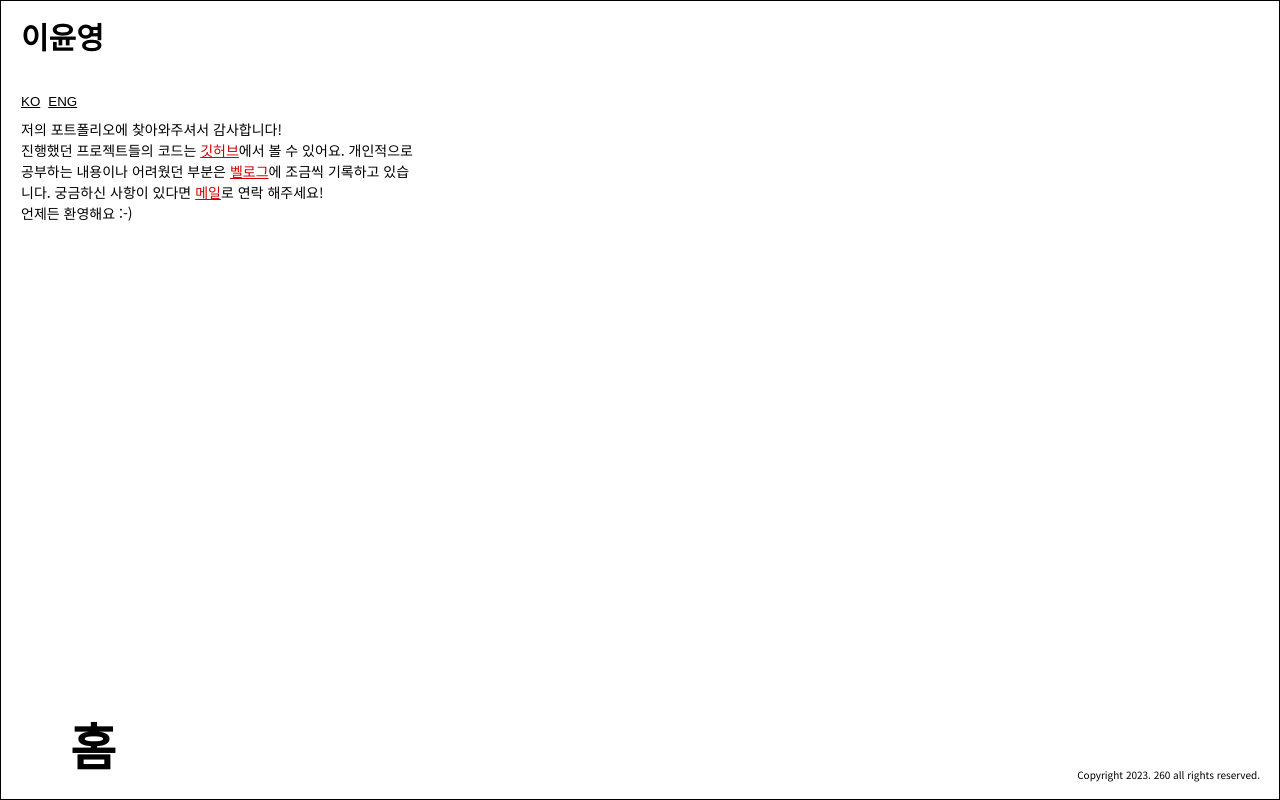
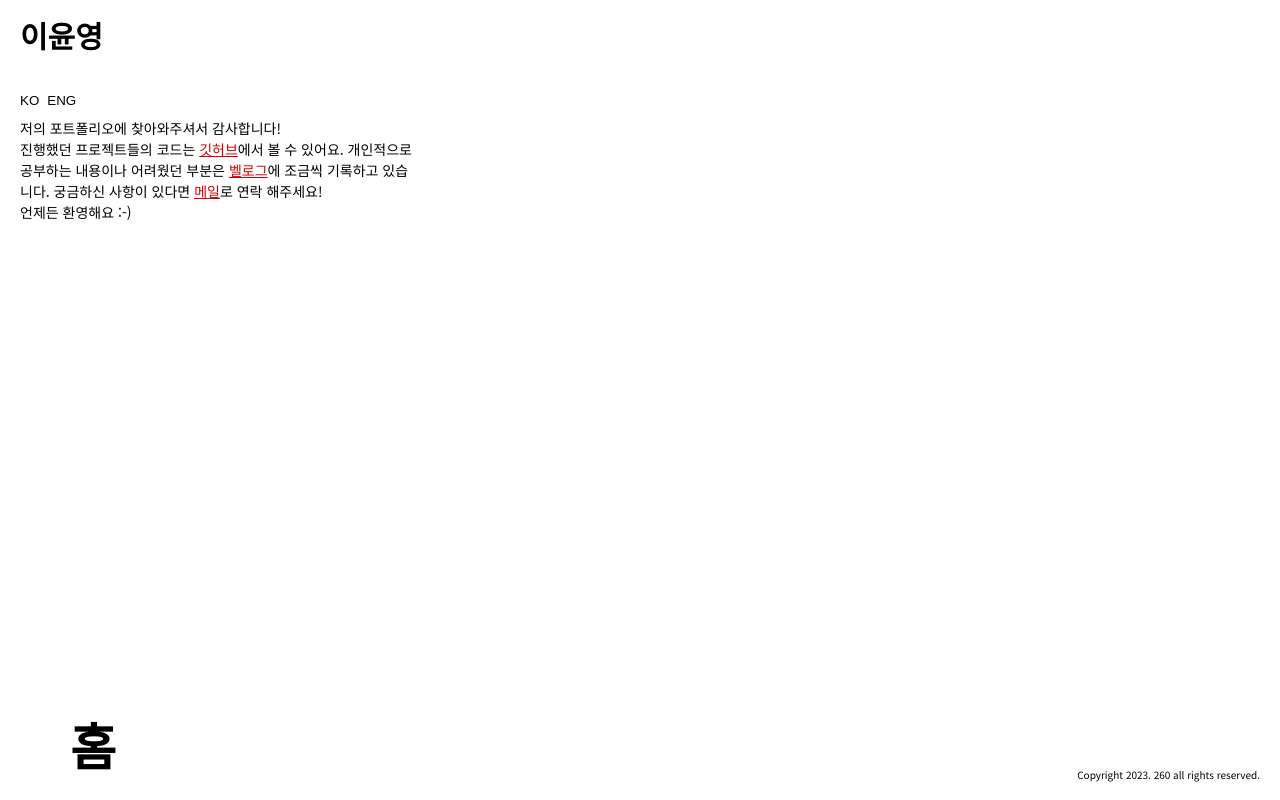
Before and after one commit to reverofyoung/portfolio_2023, a React (Create React App) app: page /about in a window 1280 px wide. Built offline with nearby package versions, Linux system fonts and the light colour scheme; some icons are missing.

Commit message:
[EDIT] 빈줄 삭제

```diff
--- a/src/pages/AboutPage.js
+++ b/src/pages/AboutPage.js
@@ -7,7 +7,7 @@ import { useEffect, useState } from "react";
 
 const MainWrap = styled.section`
     background-color: ${ colors.mainColor };
-    border: 1px solid ${ colors.fontColor };
+    /* border: 1px solid ${ colors.fontColor }; */
     color: ${ colors.fontColor };
     font-family: 'Noto Sans KR', sans-serif;
     height: 100vh;
@@ -48,7 +48,6 @@ const TitleArticle = styled.article`
 `;
 
 const AboutArticle = styled.section`
-
     display: flex;
     justify-content: space-between;
 
@@ -98,30 +97,36 @@ const AboutCon = styled.article`
         }
     }
 
-    @media screen and (max-width: 768px) {font-size: 16px; width: 100% };
+    @media screen and (max-width: 768px) { font-size: 16px; width: 100% };
 `;
 
 const LanguageBox = styled.div`
-margin-bottom: 10px;
+    margin-bottom: 10px;
     button {
         margin-right: 8px;
-        text-decoration: ${ props => props.$changeBtn ? 'none' : 'underline'};
+        text-decoration: ${ props => props.$changeBtn ? 'underline' : 'none'};
 
-        /* &:focus {
+        &:focus {
             text-decoration: underline;
-        } */
+        }
     }
 `;
 
 function AboutPage() {
-    const [englishMode, setEnglishMode] = useState(false);
+    const [enMode, setEnMode] = useState(false);
+    const [koMode, setKoMode] = useState(true);
 
     useEffect(() => {
-        setEnglishMode(false);
+        setKoMode(true);
     }, []);
 
+    const onKoreanMode = () => {
+        setEnMode(false);
+        setKoMode(true);
+    };
     const onEnglishMode = () => {
-        setEnglishMode(!englishMode);
+        setEnMode(true);
+        setKoMode(false);
     };
 
 
@@ -139,11 +144,11 @@ function AboutPage() {
                     </PersonalCon> */}
                     <AboutCon>
                         <LanguageBox>
-                            <button onClick={ onEnglishMode } $changeBtn={ englishMode }>KO</button>
-                            <button onClick={ onEnglishMode } >ENG</button>
+                            <button onClick={ onKoreanMode }>KO</button>
+                            <button onClick={ onEnglishMode }>ENG</button>
                         </LanguageBox>
                         {
-                            englishMode ?
+                            enMode ?
                             <div>
                                 <p>Thank you for visiting my portfolio!</p>
                                 <p>
--- a/src/pages/HomePage.js
+++ b/src/pages/HomePage.js
@@ -61,26 +61,29 @@ const RightArticle = styled(LayoutArticle)`
     }
 
     button {
+        cursor: pointer;
         font-size: 16px;
         line-height: 1.5;
 
         &:hover {
-            animation: ${menuAnimation} .9s ease infinite;
+            animation: ${ menuAnimation } .9s ease infinite;
             color: ${ colors.pointColor };
         }
     }
 `;
 
 const MoveImage = styled.div`
+
+    img {
+        transition: all .5s ease;
+    }
 `;
 
-
 function HomePage() {
-    const [xy, setXY] = useState({x:0, y:0});
+    const [xy, setXY] = useState({ x:0, y:0 });
 
     const HandleMouseMove = (e) => {
-        console.log(e);
-        setXY({x:e.clientX, y:e.clientY});
+        setXY({ x:e.clientX, y:e.clientY });
     };
 
     return(
```
